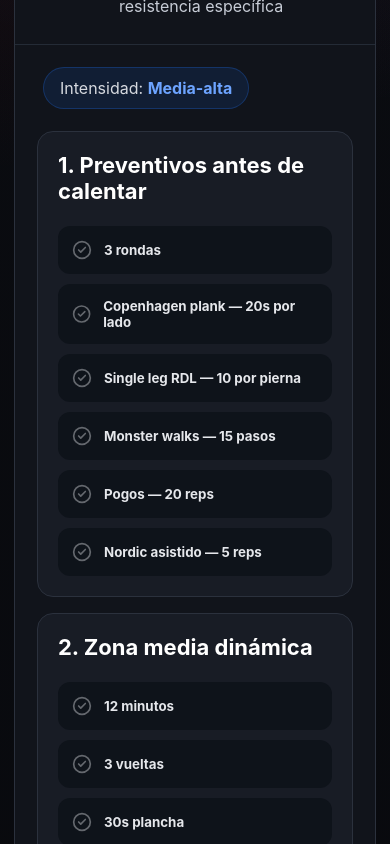
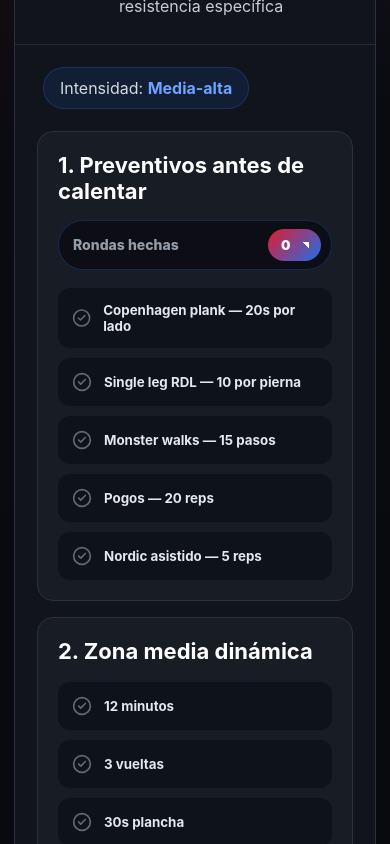
Before and after one commit to luileonf/wicha-rutina, a React (Vite) app: page / in a window 390 px wide. Shown: the part 940-1784 px from the top of the page. Built offline with nearby package versions, Linux system fonts and the light colour scheme.

Commit message:
Add files via upload

```diff
--- a/src/main.jsx
+++ b/src/main.jsx
@@ -101,15 +101,36 @@ const weekPlan = [
 function App() {
   const [selectedDay, setSelectedDay] = useState("Lunes");
   const [checked, setChecked] = useState({});
+  const [roundsDone, setRoundsDone] = useState({});
   const current = useMemo(() => weekPlan.find((d) => d.day === selectedDay), [selectedDay]);
-  const completed = Object.values(checked).filter(Boolean).length;
-  const total = weekPlan.reduce((acc, day) => acc + day.blocks.reduce((sum, block) => sum + block.items.length, 0), 0);
+
+  const isPreventiveBlock = (block) => block.name.toLowerCase().includes("preventiv");
+  const roundText = (block) => block.items.find((item) => /\d+\s*rondas?/i.test(item));
+  const roundTarget = (block) => Number(roundText(block)?.match(/(\d+)/)?.[1] ?? 3);
+  const exerciseItems = (block) => isPreventiveBlock(block) ? block.items.filter((item) => item !== roundText(block)) : block.items;
+  const blockKey = (day, block) => `${day}-${block.name}`;
+  const isPreventiveComplete = (day, block) => Number(roundsDone[blockKey(day, block)] ?? 0) >= roundTarget(block);
+
+  const total = weekPlan.reduce((acc, day) => acc + day.blocks.reduce((sum, block) => sum + (isPreventiveBlock(block) ? 1 : block.items.length), 0), 0);
+  const completed = weekPlan.reduce((acc, day) => {
+    return acc + day.blocks.reduce((sum, block) => {
+      if (isPreventiveBlock(block)) {
+        return sum + (isPreventiveComplete(day.day, block) ? 1 : 0);
+      }
+
+      return sum + block.items.filter((item) => checked[`${day.day}-${block.name}-${item}`]).length;
+    }, 0);
+  }, 0);
   const progress = Math.round((completed / total) * 100);
   const Icon = current.icon;
 
   const toggleItem = (day, block, item) => {
     const key = `${day}-${block}-${item}`;
     setChecked((prev) => ({ ...prev, [key]: !prev[key] }));
+  };
+
+  const updateRounds = (day, block, value) => {
+    setRoundsDone((prev) => ({ ...prev, [blockKey(day, block)]: value }));
   };
 
   return (
@@ -150,15 +171,39 @@ function App() {
         <div className="intensity">Intensidad: <b>{current.intensity}</b></div>
 
         <div className="blocks">
-          {current.blocks.map((block, index) => (
-            <article className="block" key={block.name}>
+          {current.blocks.map((block, index) => {
+            const preventive = isPreventiveBlock(block);
+            const preventiveDone = preventive && isPreventiveComplete(current.day, block);
+            const selectedRounds = roundsDone[blockKey(current.day, block)] ?? "";
+
+            return (
+              <article className={preventiveDone ? "block blockComplete" : "block"} key={block.name}>
+                <div className="blockHeader">
                   <h3>{index + 1}. {block.name}</h3>
+                  {preventive && (
+                    <label className="roundSelector">
+                      <span>Rondas hechas</span>
+                      <select value={selectedRounds} onChange={(event) => updateRounds(current.day, block, event.target.value)}>
+                        <option value="">0</option>
+                        <option value="1">1</option>
+                        <option value="2">2</option>
+                        <option value="3">3</option>
+                      </select>
+                    </label>
+                  )}
+                </div>
+
                 <div className="items">
-                {block.items.map((item) => {
+                  {exerciseItems(block).map((item) => {
                     const key = `${current.day}-${block.name}-${item}`;
-                  const done = checked[key];
+                    const done = preventive ? preventiveDone : checked[key];
                     return (
-                    <button key={item} onClick={() => toggleItem(current.day, block.name, item)} className={done ? "item done" : "item"}>
+                      <button
+                        key={item}
+                        onClick={() => !preventive && toggleItem(current.day, block.name, item)}
+                        className={done ? "item done" : "item"}
+                        type="button"
+                      >
                         <CheckCircle2 size={20} />
                         <span>{item}</span>
                       </button>
@@ -166,7 +211,8 @@ function App() {
                   })}
                 </div>
               </article>
-          ))}
+            );
+          })}
         </div>
       </motion.section>
 
--- a/src/style.css
+++ b/src/style.css
@@ -25,6 +25,10 @@ body {
 }
 
 button {
+  font-family: inherit;
+}
+
+select {
   font-family: inherit;
 }
 
@@ -230,9 +234,53 @@ h1 {
   padding: 20px;
 }
 
+.blockComplete {
+  border-color: rgba(31, 111, 235, .48);
+  box-shadow: inset 0 1px 0 rgba(255,255,255,.05), 0 0 0 1px rgba(31, 111, 235, .12);
+}
+
+.blockHeader {
+  display: flex;
+  align-items: center;
+  justify-content: space-between;
+  gap: 16px;
+  margin-bottom: 18px;
+}
+
 .block h3 {
-  margin-top: 0;
+  margin: 0;
   font-size: 22px;
+}
+
+.roundSelector {
+  display: inline-flex;
+  align-items: center;
+  gap: 10px;
+  padding: 8px 10px 8px 14px;
+  background: rgba(8, 9, 13, .65);
+  border: 1px solid rgba(31, 111, 235, .28);
+  border-radius: 999px;
+  color: var(--text-soft);
+  font-size: 14px;
+  font-weight: 800;
+  white-space: nowrap;
+}
+
+.roundSelector span {
+  color: var(--muted);
+}
+
+.roundSelector select {
+  appearance: none;
+  border: 0;
+  border-radius: 999px;
+  padding: 8px 30px 8px 13px;
+  color: white;
+  background:
+    linear-gradient(45deg, transparent 50%, white 50%) right 12px center / 6px 6px no-repeat,
+    linear-gradient(135deg, var(--red), var(--blue));
+  cursor: pointer;
+  font-weight: 900;
 }
 
 .items {
@@ -298,6 +346,14 @@ footer b {
     min-width: 0;
     width: 100%;
   }
+  .blockHeader {
+    align-items: flex-start;
+    flex-direction: column;
+  }
+  .roundSelector {
+    width: 100%;
+    justify-content: space-between;
+  }
   .days { grid-template-columns: repeat(2, 1fr); }
   .dayHeader { align-items: flex-start; }
 }
```
Lines whose indentation alone changed are shown as unchanged.
